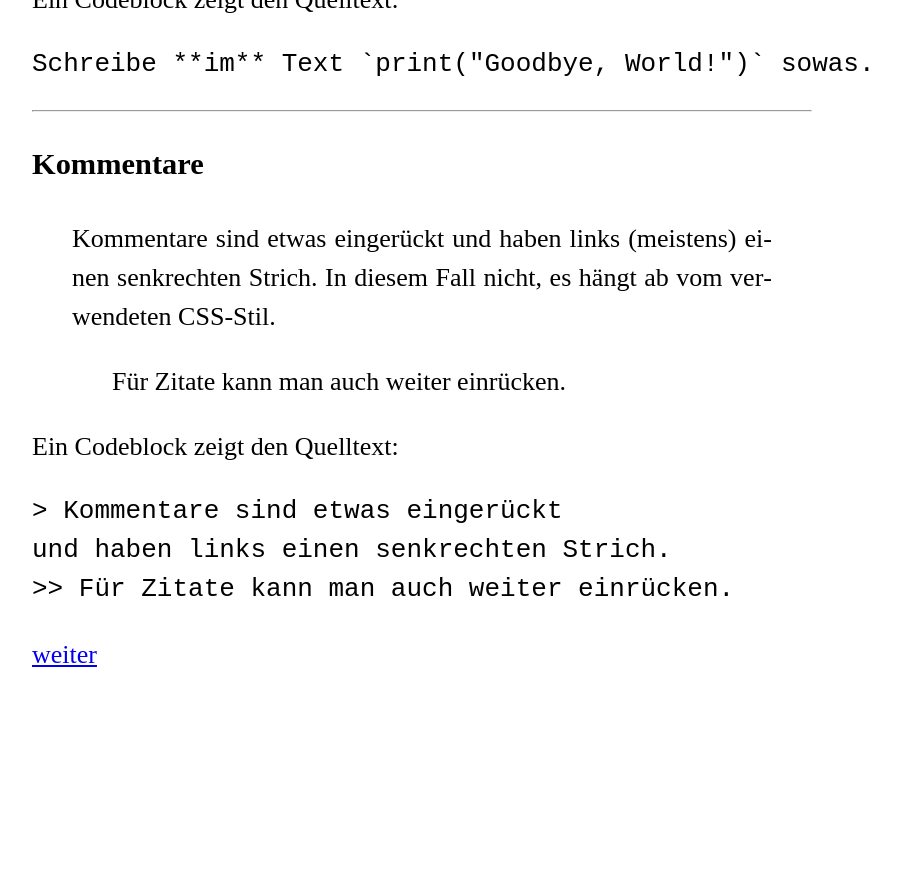
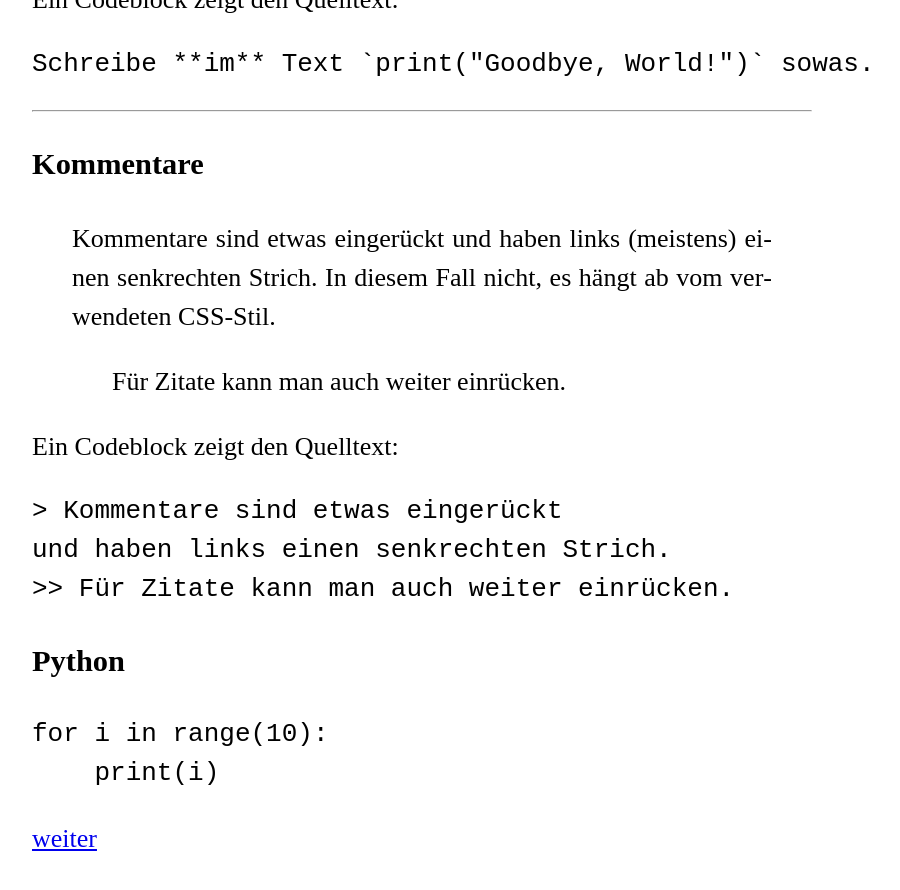
Before and after one commit to MonaLgbt/MonaLgbt.github.io, a Jekyll site: the page built from pages/Examples.md, in a window 1280 px wide and 900 px high, scrolled down 2066 px. Shown: the top 890 px of the window, without its empty margins (218-1118 px from the left). Built offline with Jekyll 4.4.1, drawn with Linux system fonts in a browser that asks for light colours; before the commit the page ends 2782 px from its top, so only the background shows below that.

Commit message:
Update Examples.md

````diff
--- a/pages/Examples.md
+++ b/pages/Examples.md
@@ -88,4 +88,11 @@ und haben links einen senkrechten Strich.
 >> Für Zitate kann man auch weiter einrücken.
 ```
 
+### Python
+
+```python
+for i in range(10):
+    print(i)
+```
+
 [weiter](comparison.md)
````
